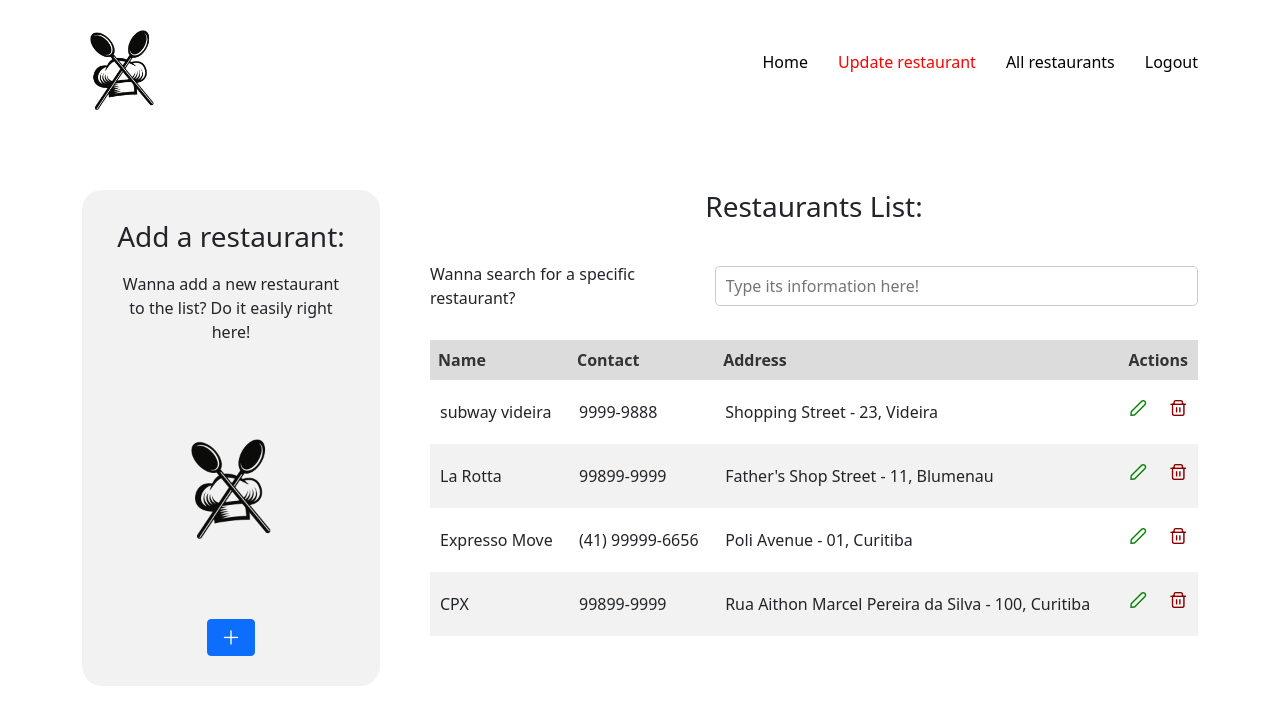
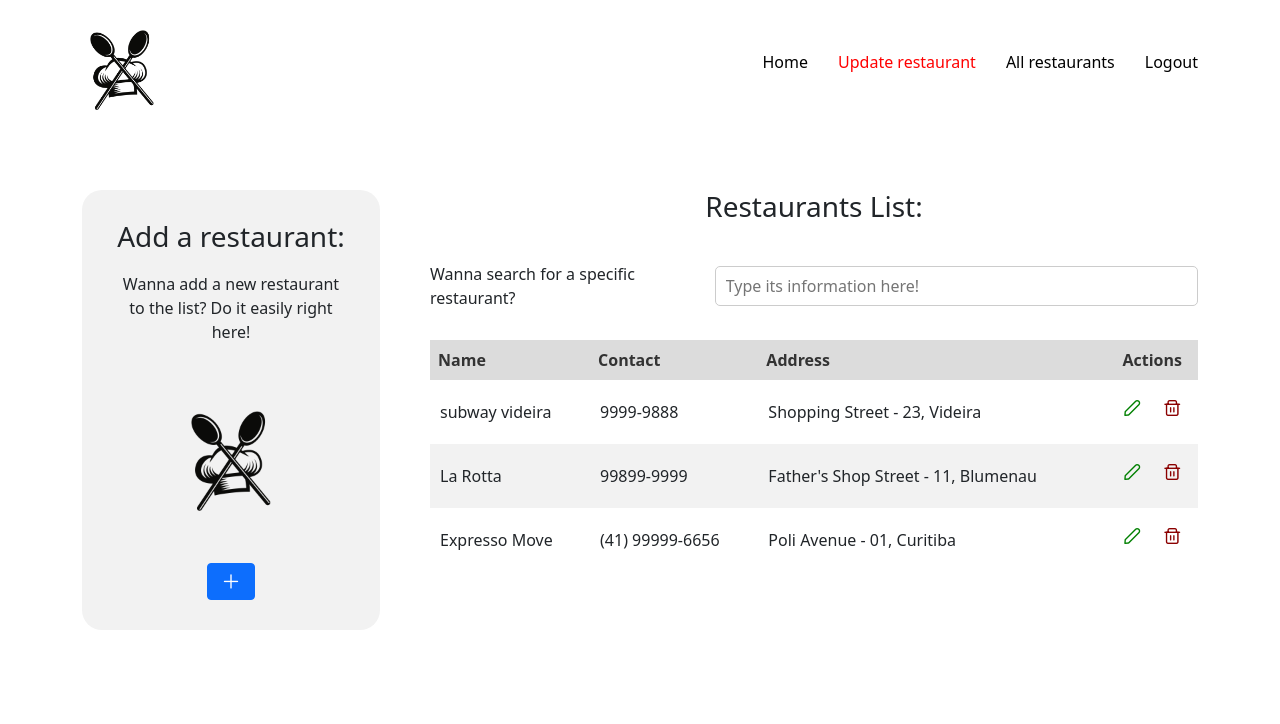
Before and after one commit to m-piovesan/resto-project, a Vue app: page /update in a window 1280 px wide. Shown: the top 724 px of the page. Built offline with nearby package versions, Linux system fonts and the light colour scheme; data requests are answered from the project's data file; sample sign-in values are in the browser's storage; what vue-toast-notification would draw is missing.

Commit message:
viacep working

```diff
--- a/db/db.json
+++ b/db/db.json
@@ -112,17 +112,6 @@
       "city": "Curitiba",
       "state": "PR",
       "number": "01"
-    },
-    {
-      "id": "16d3",
-      "name": "CPX",
-      "contact": "99899-9999",
-      "zipCode": "82900337",
-      "street": "Rua Aithon Marcel Pereira da Silva",
-      "neighborhood": "Cajuru",
-      "city": "Curitiba",
-      "state": "PR",
-      "number": "100"
     }
   ]
 }
--- a/src/pages/UpdatePage.vue
+++ b/src/pages/UpdatePage.vue
@@ -33,7 +33,7 @@
                         Type the information about the new restaurant. Click save when you're done.
                     </DialogDescription>
 
-                        <form class="address-form" @submit.prevent="handleAddRestaurant">
+                        <form class="address-form" @submit="handleAddRestaurant">
                             <label for="name">Name:
                                 <input v-model="name" type="text" id="name" class="form-control" required>
                             </label>
@@ -147,15 +147,14 @@
             },
             myCallback(content) {
                 if (!('erro' in content)) {
-                    this.address = {
-                        street: content.logradouro,
-                        neighborhood: content.bairro,
-                        city: content.localidade,
-                        state: content.uf
-                    };
+                    this.address.street = content.logradouro;
+                    this.address.neighborhood = content.bairro;
+                    this.address.city = content.localidade;
+                    this.address.state = content.uf;
+                    this.address.cep = content.cep;
                 } else {
-                    // this.clearAddressForm();
-                    // alert('Zip code not found.');
+                    this.clearAddressForm();
+                    alert('Zip code not found.');
                 }
             },
             searchZipCode(cepToSearch) {
@@ -179,7 +178,7 @@
                     window.my_callback = this.myCallback;
                 } else {
                     this.clearAddressForm();
-                    // alert('Invalid zip code format.');
+                    alert('Invalid zip code format.');
                 }
             }
         },
--- a/src/styles/UpdatePage.scss
+++ b/src/styles/UpdatePage.scss
@@ -12,6 +12,7 @@
     background-color: #f2f2f2;
     padding: 30px 10px;
     border-radius: 20px;
+    height: 55vh;
 
     p {
         width: 80%;
```
